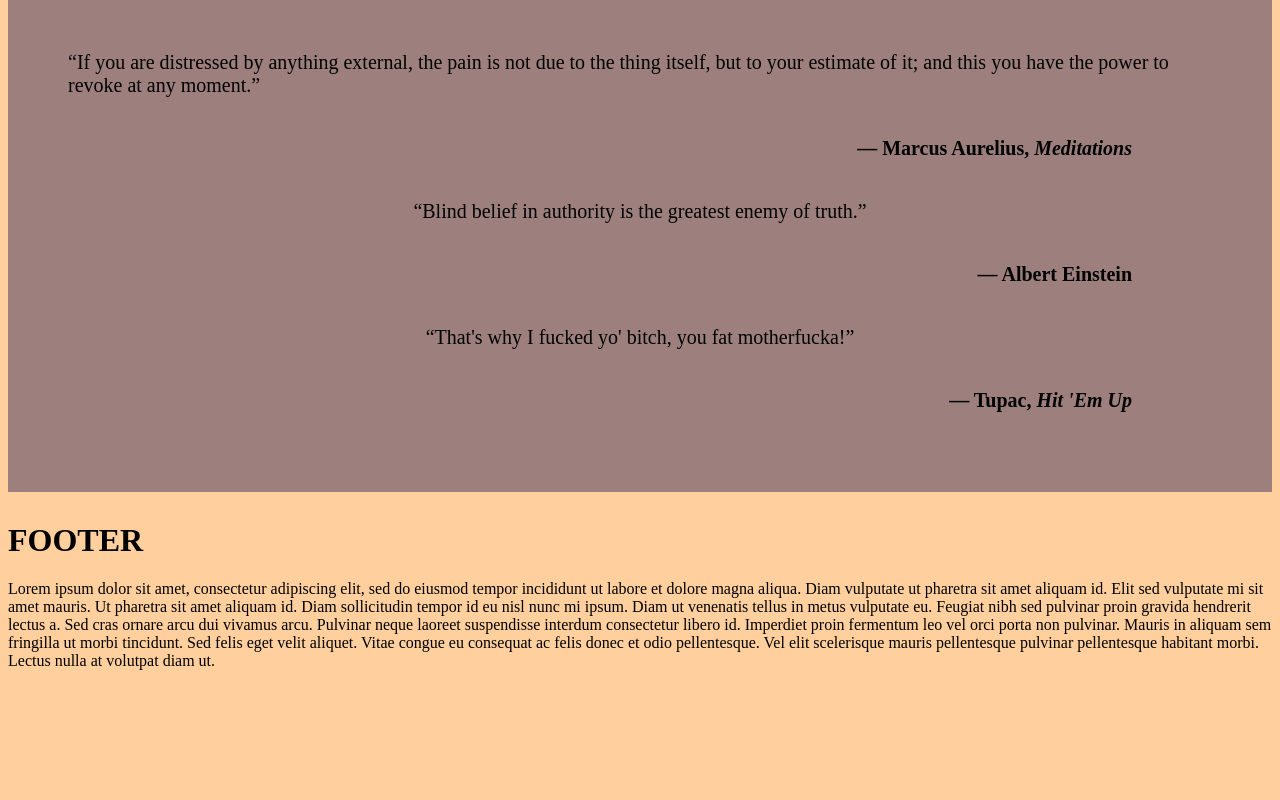
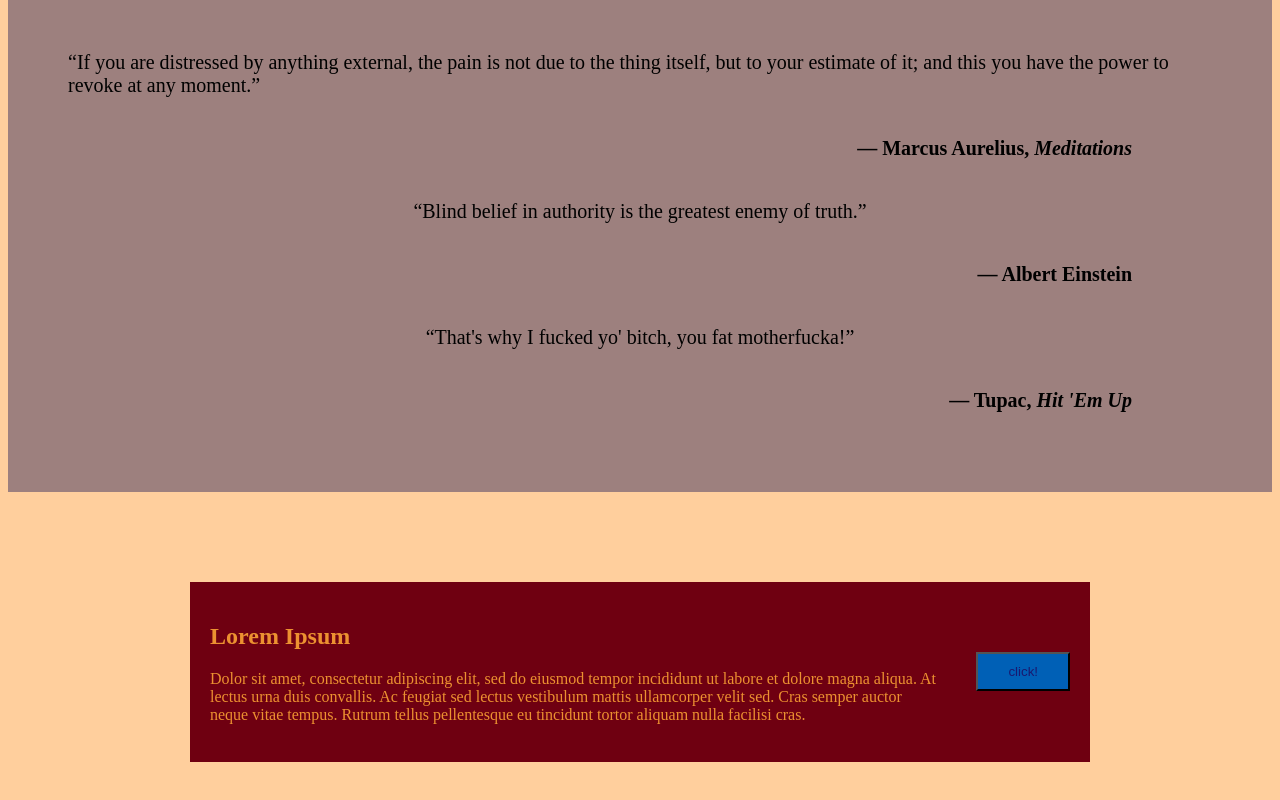
Before and after one commit to Die-and-go/First-Website, a plain HTML site: page index.html in a window 1280 px wide. Shown: the part 1072-1872 px from the top of the page. Before the commit the page ends 1758 px from the top, so only its background shows below. Drawn offline with Linux system fonts and the light colour scheme.

Commit message:
added basic footer

```diff
--- a/index.html
+++ b/index.html
@@ -95,9 +95,13 @@
 
         <div class="footer-con">
             <div class="footer">
-                <P><H1>FOOTER</H1></P>
-                <p>Lorem ipsum dolor sit amet, consectetur adipiscing elit, sed do eiusmod tempor incididunt ut labore et dolore magna aliqua. Diam vulputate ut pharetra sit amet aliquam id. Elit sed vulputate mi sit amet mauris. Ut pharetra sit amet aliquam id. Diam sollicitudin tempor id eu nisl nunc mi ipsum. Diam ut venenatis tellus in metus vulputate eu. Feugiat nibh sed pulvinar proin gravida hendrerit lectus a. Sed cras ornare arcu dui vivamus arcu. Pulvinar neque laoreet suspendisse interdum consectetur libero id. Imperdiet proin fermentum leo vel orci porta non pulvinar. Mauris in aliquam sem fringilla ut morbi tincidunt. Sed felis eget velit aliquet. Vitae congue eu consequat ac felis donec et odio pellentesque. Vel elit scelerisque mauris pellentesque pulvinar pellentesque habitant morbi. Lectus nulla at volutpat diam ut.
-                </p>
+                <div class="card">
+                    <h2>Lorem Ipsum</h2>
+                    <p>Dolor sit amet, consectetur adipiscing elit, sed do eiusmod tempor incididunt ut labore et dolore magna aliqua. At lectus urna duis convallis. Ac feugiat sed lectus vestibulum mattis ullamcorper velit sed. Cras semper auctor neque vitae tempus. Rutrum tellus pellentesque eu tincidunt tortor aliquam nulla facilisi cras.</p>
+                </div>
+                <div class="button">
+                    <button>click!</button>
+                </div>
             </div>
         </div>
 
--- a/style.css
+++ b/style.css
@@ -82,7 +82,6 @@ a:hover {
 button {
     background-color: #0060B6;
     color: midnightblue;
-    border-color:#EC9131;
 
     padding: 1em 0em;
 }
@@ -142,3 +141,38 @@ button a:hover {
 .subbody-con div p {
     font-size: 20px;
 }
+
+
+
+.footer-con {
+    display:flex;
+    justify-content: center;
+    align-items: center;
+
+    height: 300px;
+    width: auto;
+}
+
+.footer {
+    display:flex;
+    align-items:center;
+    justify-content: space-between;
+
+    background-color:#6f0011;
+    height: 180px;
+    width: 900px;
+}
+
+.footer div {
+    padding:;
+    border:;
+    margin:20px;
+}
+
+.footer .card {
+    color:#EC9131;
+}
+
+.footer .button button {
+    padding: 10px 30px;
+}
```
